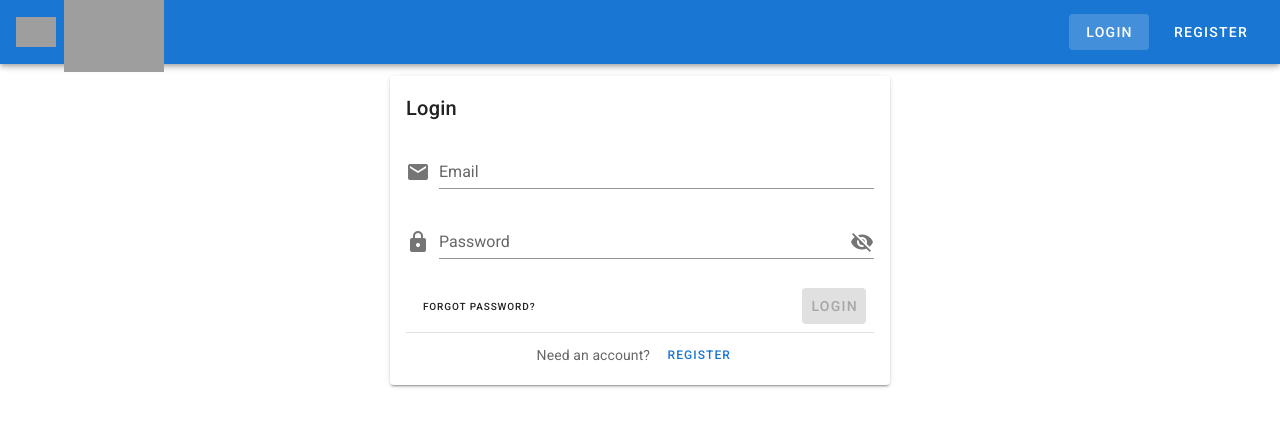
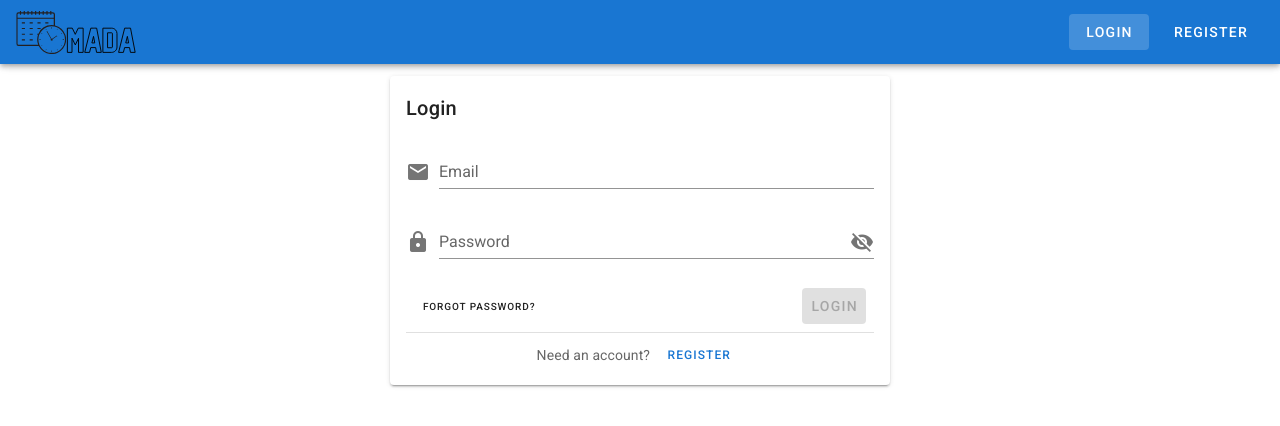
Before and after one commit to Team-Omada/calendar-client, a Vue app: page /login in a window 1280 px wide. Shown: the top 426 px of the page. Built offline with nearby package versions, Linux system fonts and the light colour scheme; grey boxes are pictures that could not be loaded.

Commit message:
feat(login): component now successfully logs in, added logo, added log out button

```diff
--- a/src/App.vue
+++ b/src/App.vue
@@ -1,35 +1,6 @@
 <template>
   <v-app>
-    <v-app-bar app color="primary" dark>
-      <div class="d-flex align-center">
-        <v-img
-          alt="Vuetify Logo"
-          class="shrink mr-2"
-          contain
-          src="https://cdn.vuetifyjs.com/images/logos/vuetify-logo-dark.png"
-          transition="scale-transition"
-          width="40"
-        />
-
-        <v-img
-          alt="Vuetify Name"
-          class="shrink mt-1 hidden-sm-and-down"
-          contain
-          min-width="100"
-          src="https://cdn.vuetifyjs.com/images/logos/vuetify-name-dark.png"
-          width="100"
-        />
-      </div>
-
-      <v-spacer></v-spacer>
-      <v-btn to="/login" text class="mr-2">
-        <span>Login</span>
-      </v-btn>
-      <v-btn to="/register" text>
-        <span>Register</span>
-      </v-btn>
-    </v-app-bar>
-
+    <NavHeader />
     <v-main>
       <v-container fluid>
         <router-view></router-view>
@@ -39,10 +10,11 @@
 </template>
 
 <script>
+import NavHeader from "./components/NavHeader";
 export default {
   name: "App",
-  // data() {
-  //   return ;
-  // },
+  components: {
+    NavHeader,
+  },
 };
 </script>
--- /dev/null
+++ b/src/components/NavHeader.vue
@@ -0,0 +1,52 @@
+<template>
+  <v-app-bar app color="primary" dark>
+    <div class="d-flex align-center">
+      <router-link to="/dashboard">
+        <v-img
+          alt="Omada Icon Logo"
+          class="shrink mr-2 hidden-md-and-up"
+          contain
+          src="../assets/simple-omada.svg"
+          transition="scale-transition"
+          width="45"
+        />
+        <v-img
+          alt="Omada Full Name Logo"
+          class="shrink hidden-sm-and-down"
+          contain
+          min-width="100"
+          src="../assets/omada.svg"
+          width="120"
+        />
+      </router-link>
+    </div>
+    <v-spacer></v-spacer>
+    <v-btn v-if="!isLoggedIn" to="/login" text class="mr-2">
+      <span>Login</span>
+    </v-btn>
+    <v-btn v-if="!isLoggedIn" to="/register" text>
+      <span>Register</span>
+    </v-btn>
+    <v-btn v-if="isLoggedIn" text @click="onLogoutBtn">
+      Log Out
+    </v-btn>
+  </v-app-bar>
+</template>
+
+<script>
+export default {
+  name: "NavHeader",
+  methods: {
+    onLogoutBtn() {
+      this.$store.dispatch("setToken", null);
+      this.$store.dispatch("setUser", null);
+      this.$router.push({ path: "login" });
+    },
+  },
+  computed: {
+    isLoggedIn() {
+      return this.$store.state.isLoggedIn;
+    },
+  },
+};
+</script>
--- a/src/router/index.js
+++ b/src/router/index.js
@@ -12,11 +12,15 @@ const routes = [
     path: "/login",
     name: "Login",
     component: Login,
+    meta: {
+      disableIfAuth: true,
+    },
   },
   {
     path: "/register",
     name: "Register",
     component: Register,
+    meta: { disableIfAuth: true },
   },
   {
     path: "/dashboard",
@@ -38,13 +42,21 @@ const router = new VueRouter({
 
 /**
  * Check if authentication is required for the route
- * Then redirect to /login if not authenticated, otherwise continue
- * In our case, all routes will be required, but maybe that could change in future!
+ * Then redirect to /login if not authenticated, otherwise:
+ *
+ * Check if route should be disabled when logged in and redirect to /dashboard
+ * A user shouldn't be able to access /login and /register when logged in!
  */
 router.beforeEach((to, from, next) => {
   if (to.matched.some((record) => record.meta.requiresAuth)) {
     if (!store.state.isLoggedIn) {
       next({ name: "Login" });
+    } else {
+      next();
+    }
+  } else if (to.matched.some((record) => record.meta.disableIfAuth)) {
+    if (store.state.isLoggedIn) {
+      next({ name: "Dashboard" });
     } else {
       next();
     }
--- a/src/views/Login.vue
+++ b/src/views/Login.vue
@@ -18,6 +18,7 @@
           autocomplete="email"
           clearable
           :rules="[(v) => !!v || 'Please enter your email.']"
+          :error-messages="authError"
         ></v-text-field>
         <v-text-field
           label="Password"
@@ -27,13 +28,19 @@
           :append-icon="passwordShow ? 'mdi-eye' : 'mdi-eye-off'"
           :type="passwordShow ? 'text' : 'password'"
           :rules="[(v) => !!v || 'Please enter your password.']"
+          :error-messages="authError"
           @click:append="passwordShow = !passwordShow"
         ></v-text-field>
       </v-form>
       <v-card-actions>
         <v-btn text x-small>Forgot password?</v-btn>
         <v-spacer />
-        <v-btn color="primary" :disabled="!isValid" @click="login">Login</v-btn>
+        <v-btn
+          color="primary"
+          :disabled="!isValid || submitted"
+          @click="onLoginBtn"
+          >Login</v-btn
+        >
       </v-card-actions>
       <v-divider />
       <div class="d-flex justify-center align-center mt-2">
@@ -47,6 +54,7 @@
 </template>
 
 <script>
+import { login } from "../API";
 export default {
   name: "Login",
   data() {
@@ -56,14 +64,50 @@ export default {
       passwordShow: false,
       isValid: false,
       loading: false,
+      submitted: false,
+
+      // :error-messages prop on text fields is now used after server validation
+      // for security, we don't specify which field failed authentication
+      authError: "",
     };
   },
   methods: {
     // will turn into async function when we implement backend
     // loading will take place as it connects to database
-    login() {
+    async onLoginBtn() {
       this.loading = true;
-      setTimeout(() => (this.loading = false), 2000);
+      this.submitted = true;
+      try {
+        const res = await login({
+          email: this.email,
+          password: this.password,
+        });
+        this.$store.dispatch("setUser", res.data.user);
+        this.$store.dispatch("setToken", res.data.token);
+        this.$router.push({ path: "dashboard" });
+      } catch (err) {
+        if (err.response) {
+          // any non-200 responses will be either 401's or 500's
+          // both fields will show this error
+          this.authError = err.response.data.message;
+        } else if (err.request) {
+          this.authError = "The request couldn't be sent.";
+          console.log("Request couldn't be sent: ", err);
+        } else {
+          this.authError = "Something went wrong...";
+          console.log("Something happened when setting up request: ", err);
+        }
+      }
+      this.loading = false;
+      this.submitted = false;
+    },
+  },
+  watch: {
+    email() {
+      this.authError = "";
+    },
+    password() {
+      this.authError = "";
     },
   },
 };
--- a/src/views/Register.vue
+++ b/src/views/Register.vue
@@ -134,9 +134,6 @@ export default {
         this.$store.dispatch("setUser", res.data.user);
         this.$store.dispatch("setToken", res.data.token);
         this.$router.push({ path: "dashboard" });
-        this.loading = false;
-        this.submitted = false;
-        console.log(res);
       } catch (err) {
         if (err.response) {
           // any non-200 responses are handled using server's error class "info" and "message" fields
@@ -162,9 +159,9 @@ export default {
           this.serverErrors.emailError = "Something went wrong...";
           console.log("Something happened when setting up request: ", err);
         }
-        this.loading = false;
-        this.submitted = false;
       }
+      this.loading = false;
+      this.submitted = false;
     },
   },
   // clear any server validation errors once user starts typing in that field
```
